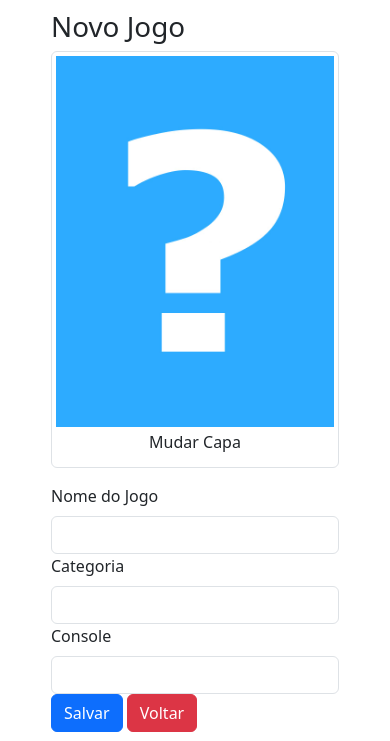
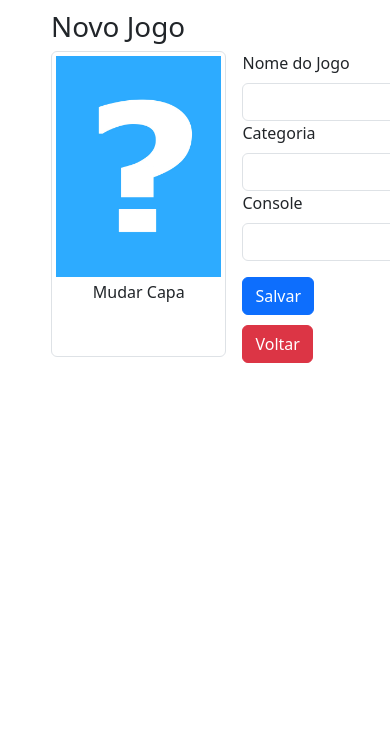
Before and after one commit to acorreac/jogoteca, a Flask app: page /novo in a window 390 px wide; the page is wider, and only the part inside the window is pictured. Shown: the top 741 px of that part. Run offline with Flask 2, Linux system fonts and the light colour scheme; the visitor is signed in with stand-in values (Sample User, id 1); some libraries are stand-ins or nearby versions.

Commit message:
Melhorias nos códigos e layout da aplicação

```diff
--- a/jogoteca.py
+++ b/jogoteca.py
@@ -8,7 +8,8 @@ app.config.from_pyfile('config.py')
 db = SQLAlchemy(app)
 csrf = CSRFProtect(app)
 
-from views import *
+from views_game import *
+from views_user import *
 
 if __name__ == '__main__':
     app.run(debung=True)
--- a/prepara_banco.py
+++ b/prepara_banco.py
@@ -29,7 +29,7 @@ TABLES = {}
 TABLES['Jogos'] = ('''
       CREATE TABLE `jogos` (
       `id` int(11) NOT NULL AUTO_INCREMENT,
-      `nome` varchar(50) NOT NULL,
+      `nome` varchar(50) NOT NULL UNIQUE,
       `categoria` varchar(40) NOT NULL,
       `console` varchar(20) NOT NULL,
       PRIMARY KEY (`id`)
--- a/templates/login.html
+++ b/templates/login.html
@@ -23,11 +23,11 @@
         {{ form.senha.label(class="form-label") }}
         {{ form.senha(class="form-control") }}
     </div>
-    <div class="form-group">
+    <div class="form-group buttons">
         {{ form.login(class="btn btn-primary") }}
+        <a class="btn btn-danger" href="{{ url_for('index') }}">Voltar</a>
     </div>
 
 </form>
-<a class="btn btn-danger" href="{{ url_for('index') }}">Voltar</a>
 
 {% endblock %}
--- a/templates/novo.html
+++ b/templates/novo.html
@@ -1,8 +1,8 @@
 {% extends "template.html" %}
 {% block conteudo %}
-<form action="{{ url_for('criar') }}" method="post" enctype="multipart/form-data">
+<form class="formularioJogo" action="{{ url_for('criar') }}" method="post" enctype="multipart/form-data">
 
-    <figure class="img-thumbnail col-md-4">
+    <figure class="img-thumbnail col-md-4 formularioImagem"">
         <img class="img-fluid" src="{{ url_for('imagem', nome_arquivo='capa_padrao.jpg') }}">
         <figcaption>
             <label class="fileContainer">
@@ -15,19 +15,19 @@
 
     <fieldset>
         {{ form.csrf_token() }}
-        <div class="form-group">
+        <div class="form-group inputBox">
             {{ form.nome.label(class="form-label") }}
             {{ form.nome(class="form-control") }}
         </div>
-        <div class="form-group">
+        <div class="form-group inputBox">
             {{ form.categoria.label(class="form-label") }}
             {{ form.categoria(class="form-control") }}
         </div>
-        <div class="form-group">
+        <div class="form-group inputBox">
             {{ form.console.label(class="form-label") }}
             {{ form.console(class="form-control") }}
         </div>
-        <div class="form-group">
+        <div class="form-group buttons">
             {{ form.salvar(class="btn btn-primary") }}
             <a class="btn btn-danger" href="{{ url_for('index') }}">Voltar</a>
         </div>
--- a/views.py
+++ b/views_game.py
@@ -1,8 +1,8 @@
 from flask import render_template, request, redirect, session, flash, url_for, send_from_directory
 
 from jogoteca import app, db
-from models import Jogos, Usuarios
-from helpers import recuera_imagem, deleta_arquivo, FormularioJogo, FormularioUsuario
+from models import Jogos
+from helpers import recuera_imagem, deleta_arquivo, FormularioJogo
 import time
 
 @app.route('/')
@@ -23,7 +23,8 @@ def novo():
 def criar():
     form = FormularioJogo(request.form)
 
-    if form.validate_on_submit():
+    if not form.validate_on_submit():
+        flash('Jogo cadastrado com sucesso!')
         return redirect(url_for('novo'))
 
     nome = form.nome.data
@@ -62,25 +63,31 @@ def editar(id):
     return render_template('editar.html', titulo = 'Editando Jogo', id = id, capa_jogo = capa_jogo, form = form)
 
 
-@app.route('/atualizar', methods=['POST',])
-def atualizar():
+@app.route('/atualizar/<int:id>', methods=['POST',])
+def atualizar(id):
     form = FormularioJogo(request.form)
+    jogo = Jogos.query.filter_by(id = request.form['id']).first()
+    jogos = Jogos.query.filter_by(nome = form.nome.data).first()
 
-    if form.validate_on_submit():
-        jogo = Jogos.query.filter_by(id = request.form['id']).first()
-        jogo.nome = form.nome.data
-        jogo.categoria = form.categoria.data
-        jogo.console = form.console.data
+    if jogos or form.nome.data == jogo.nome:
+        flash('Jogo existente!')
+        return redirect(url_for('editar', id = id))
+    else:
+        if form.validate_on_submit():
+            jogo = Jogos.query.filter_by(id = request.form['id']).first()
 
-        db.session.add(jogo)
-        db.session.commit()
+            jogo.nome = form.nome.data
+            jogo.categoria = form.categoria.data
+            jogo.console = form.console.data
 
-        arquivo = request.files['arquivo']
-        upload_path = app.config['UPLOAD_PATH']
-        timestemp = time.time()
-        deleta_arquivo(jogo.id)
-        arquivo.save(f'{upload_path}/capa{jogo.id}-{timestemp}.jpg')
+            db.session.add(jogo)
+            db.session.commit()
 
+            arquivo = request.files['arquivo']
+            upload_path = app.config['UPLOAD_PATH']
+            timestemp = time.time()
+            deleta_arquivo(jogo.id)
+            arquivo.save(f'{upload_path}/capa{jogo.id}-{timestemp}.jpg')
     return redirect(url_for('index'))
 
 @app.route('/deletar/<int:id>')
@@ -94,34 +101,6 @@ def deletar(id):
 
     return redirect(url_for('index'))
 
-
-@app.route('/login')
-def login():
-    proxima = request.args.get('proxima')
-    form = FormularioUsuario()
-    return render_template('login.html', proxima = proxima, form = form)
-
-@app.route('/autenticar', methods=['POST',])
-def autenticar():
-    form = FormularioUsuario(request.form)
-    usuario = Usuarios.query.filter_by(nickname = form.nickname.data).first()
-    if usuario:
-        if form.senha.data == usuario.senha:
-            session['usuario_logado'] = usuario.nickname
-            flash(usuario.nickname + ' logado com sucesso!')
-            proxima_pagina = request.form['proxima']
-            return redirect(proxima_pagina)
-    else:
-        flash('Usuário não logado.')
-        return redirect(url_for('login'))
-
-
-@app.route('/logout')
-def logout():
-     session['usuario_logado'] = None
-     flash('Logout efetuado com sucesso!')
-     return redirect(url_for('index'))
-
 @app.route('/uploads/<nome_arquivo>')
 def imagem(nome_arquivo):
     return send_from_directory('uploads', nome_arquivo)
```
Also changed, not shown: templates/editar.html (+6 -6 lines), views_user.py (added, +31 -0 lines), 1 other file.
